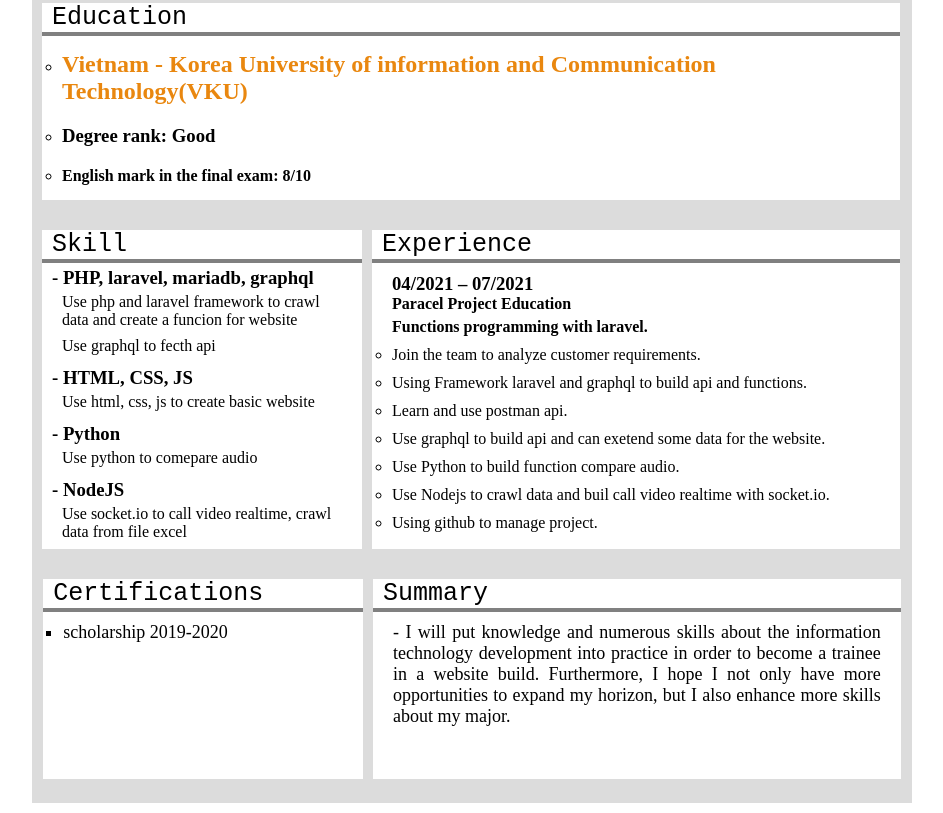
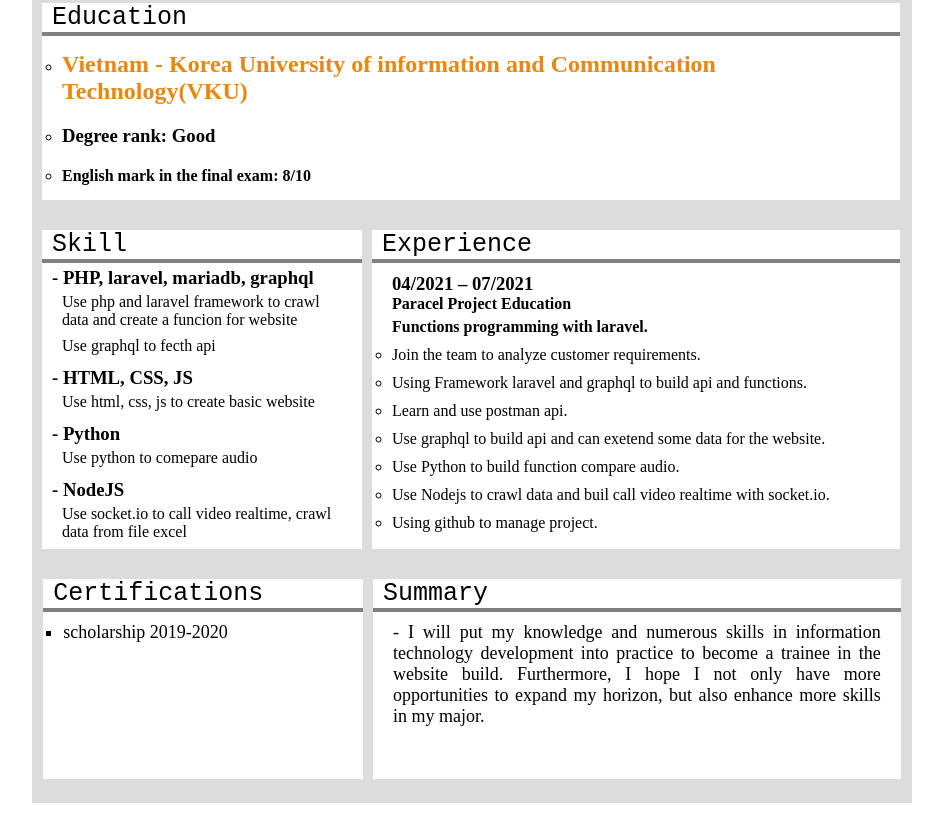
Before and after one commit to HoaiNam-1632/HoaiNam-1632.github.io, a plain HTML site: page index.html in a window 1280 px wide. Shown: the part 327-1140 px from the top of the page, without its empty margins (168-1111 px from the left). Drawn offline with Linux system fonts and the light colour scheme.

Commit message:
update sumary

```diff
--- a/index.html
+++ b/index.html
@@ -184,12 +184,8 @@
                     <h1 id="name-career-goals">Summary</h1>
                     <p id="line"></p>
                     <h4>
-                        - I will put knowledge and numerous skills about the
-                        information technology development into practice in
-                        order to become a trainee in a website build.
-                        Furthermore, I hope I not only have more
-                        opportunities to expand my horizon, but I also
-                        enhance more skills about my major.
+                        - I will put my knowledge and numerous skills in information technology development into practice to become a trainee in the website build.
+                        Furthermore, I hope I not only have more opportunities to expand my horizon, but also enhance more skills in my major.
                     </h4>
                 </div>
             </div>
```
